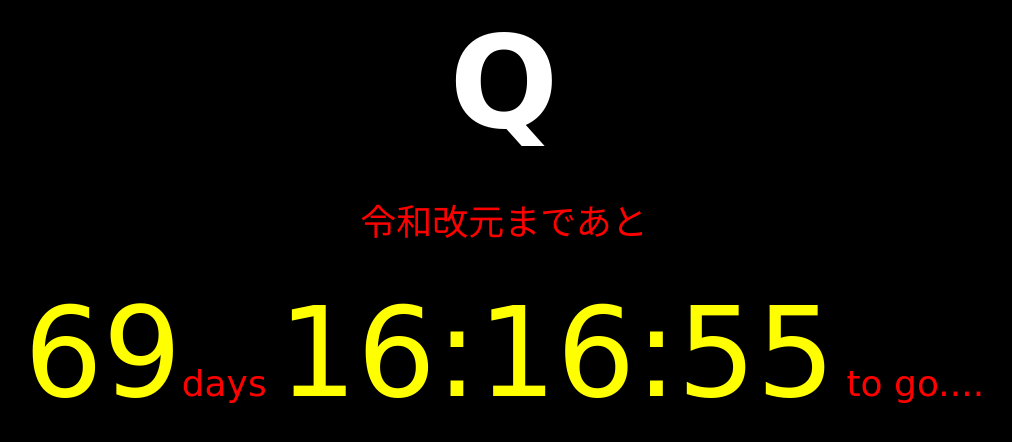
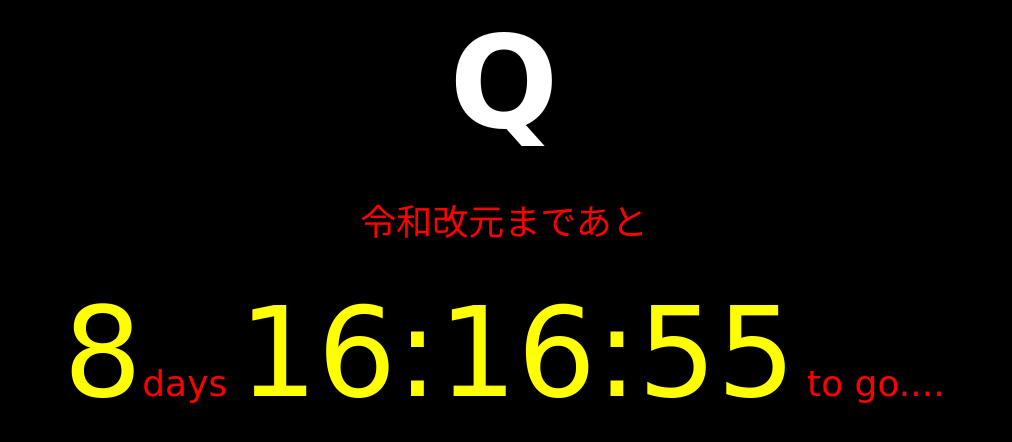
Before and after one commit to tnatsume/WebFontsTimer, a plain HTML site: page index.html in a window 1280 px wide. Shown: the whole page, without its empty margins (136-1148 px from the left). Drawn offline with Linux system fonts and the light colour scheme; a web font is replaced by a local one.

Commit message:
Update index.html

```diff
--- a/index.html
+++ b/index.html
@@ -17,7 +17,7 @@
             // 現在時刻とターゲットの時刻の差を産出
 
             // 好きに変えてください
-            var target = new Date(2019 , 6 , 1, 0, 0, 0).getTime();
+            var target = new Date(2019 , 4 , 1, 0, 0, 0).getTime();
 
 
             // Javascriptの月を取得するときは
```
